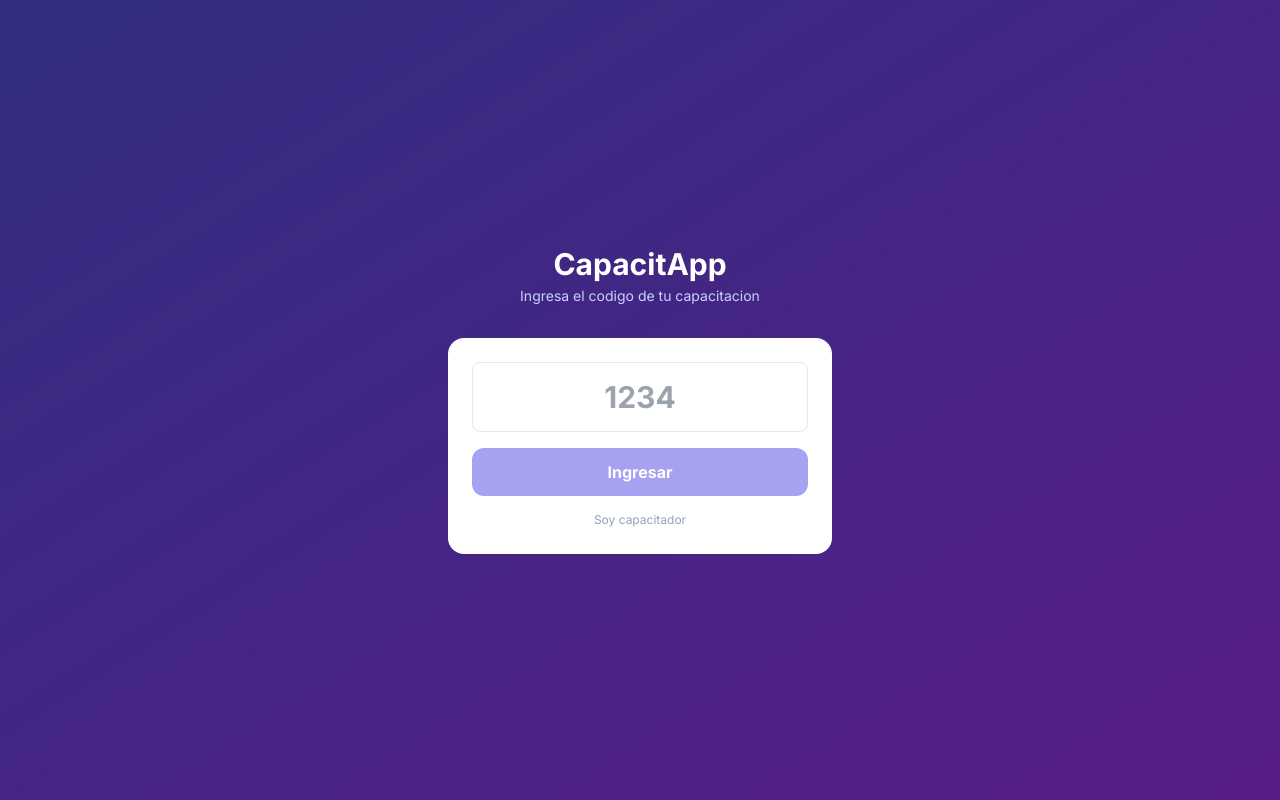
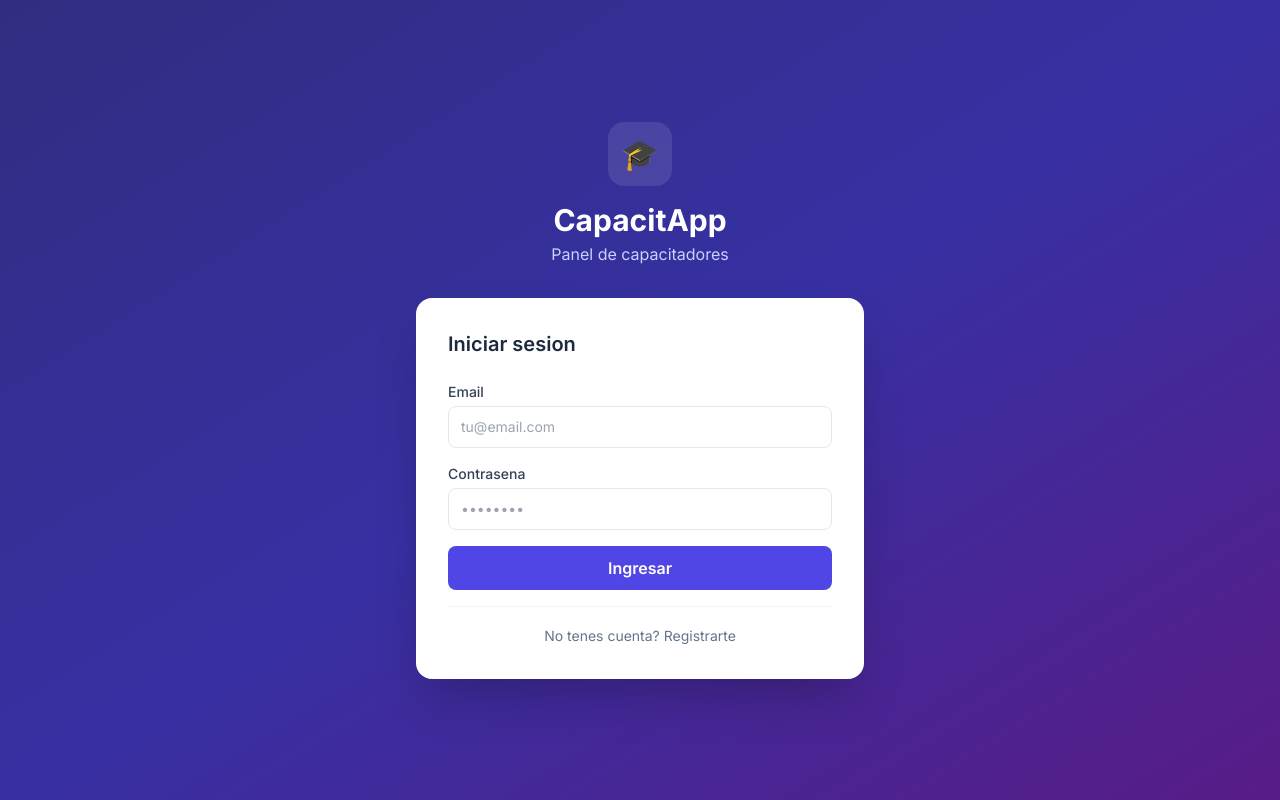
Before and after one commit to slopez2024/capacitaciones-app-final, a Next.js app: page / in a window 1280 px wide. Built offline with nearby package versions, Linux system fonts and the light colour scheme.

Commit message:
restore admin login

```diff
--- a/app/page.tsx
+++ b/app/page.tsx
@@ -3,37 +3,64 @@ export const dynamic = "force-dynamic"
 import {useState} from "react"
 import {useRouter} from "next/navigation"
 import {createClient} from "@/lib/supabase/client"
-export default function HomePage(){
+import ErrorMessage from "@/components/ui/ErrorMessage"
+import Spinner from "@/components/ui/Spinner"
+export default function AdminLoginPage(){
   const router = useRouter()
-  const [code, setCode] = useState("")
+  const [email, setEmail] = useState("")
+  const [password, setPassword] = useState("")
   const [loading, setLoading] = useState(false)
   const [error, setError] = useState("")
-  const handleSubmit = async (e: React.FormEvent) => {
+  const handleLogin = async (e: React.FormEvent) => {
     e.preventDefault()
-    if (!code.trim()) return
+    setError("")
     setLoading(true)
+    const supabase = createClient()
+    const {error: authError} = await supabase.auth.signInWithPassword({email, password})
+    if(authError){setError("Email o contrasena incorrectos.");setLoading(false);return}
+    router.push("/admin/dashboard")
+  }
+  const handleRegister = async () => {
+    if(!email||!password){setError("Completa email y contrasena.");return}
     setError("")
+    setLoading(true)
     const supabase = createClient()
-    const {data: events} = await supabase.from("events").select("id,is_active,code").eq("code", parseInt(code.trim())).limit(1)
-    const event = events && events.length > 0 ? events[0] : null
-    if (!event) { setError("Código incorrecto."); setLoading(false); return }
-    if (!event.is_active) { setError("No está activa."); setLoading(false); return }
-    router.push("/evento/" + event.id)
+    const {error: regError} = await supabase.auth.signUp({email, password})
+    if(regError){setError(regError.message);setLoading(false);return}
+    alert("Cuenta creada. Revisa tu email.")
+    setLoading(false)
   }
-  return (
-    <div className="min-h-screen bg-gradient-to-br from-indigo-900 to-purple-900 flex items-center justify-center p-4">
-      <div className="w-full max-w-sm">
+  return(
+    <div className="min-h-screen flex items-center justify-center bg-gradient-to-br from-indigo-900 via-indigo-800 to-purple-900">
+      <div className="w-full max-w-md">
         <div className="text-center mb-8">
+          <div className="inline-flex items-center justify-center w-16 h-16 bg-white/10 rounded-2xl mb-4">
+            <span className="text-3xl">🎓</span>
+          </div>
           <h1 className="text-3xl font-bold text-white">CapacitApp</h1>
-          <p className="text-indigo-200 text-sm mt-1">Ingresa el codigo de tu capacitacion</p>
+          <p className="text-indigo-200 mt-1">Panel de capacitadores</p>
         </div>
-        <div className="bg-white rounded-2xl p-6">
-          <form onSubmit={handleSubmit} className="space-y-4">
-            <input value={code} onChange={e=>setCode(e.target.value.replace(/[^0-9]/g,""))} type="text" inputMode="numeric" className="w-full border rounded-lg px-3 py-4 text-3xl font-bold text-center" placeholder="1234" required/>
-            {error && <p className="text-red-600 text-sm">{error}</p>}
-            <button type="submit" disabled={loading||code.length<3} className="w-full bg-indigo-600 text-white font-bold py-3 rounded-xl disabled:opacity-50">{loading?"Buscando...":"Ingresar"}</button>
+        <div className="bg-white rounded-2xl shadow-2xl p-8">
+          <h2 className="text-xl font-semibold text-slate-800 mb-6">Iniciar sesion</h2>
+          <form onSubmit={handleLogin} className="space-y-4">
+            <div>
+              <label className="block text-sm font-medium text-slate-700 mb-1">Email</label>
+              <input type="email" value={email} onChange={e=>setEmail(e.target.value)} className="w-full border border-slate-200 rounded-lg px-3 py-2.5 text-sm focus:outline-none focus:ring-2 focus:ring-indigo-500" placeholder="tu@email.com" required/>
+            </div>
+            <div>
+              <label className="block text-sm font-medium text-slate-700 mb-1">Contrasena</label>
+              <input type="password" value={password} onChange={e=>setPassword(e.target.value)} className="w-full border border-slate-200 rounded-lg px-3 py-2.5 text-sm focus:outline-none focus:ring-2 focus:ring-indigo-500" placeholder="••••••••" required/>
+            </div>
+            <ErrorMessage message={error}/>
+            <button type="submit" disabled={loading} className="w-full bg-indigo-600 hover:bg-indigo-700 text-white font-semibold py-2.5 rounded-lg transition-colors disabled:opacity-50 flex items-center justify-center gap-2">
+              {loading?<Spinner size="sm"/>:"Ingresar"}
+            </button>
           </form>
-          <button onClick={()=>router.push("/admin")} className="mt-4 w-full text-xs text-slate-400">Soy capacitador</button>
+          <div className="mt-4 pt-4 border-t border-slate-100">
+            <button onClick={handleRegister} disabled={loading} className="w-full text-sm text-slate-500 hover:text-indigo-600 transition-colors">
+              No tenes cuenta? Registrarte
+            </button>
+          </div>
         </div>
       </div>
     </div>
```
